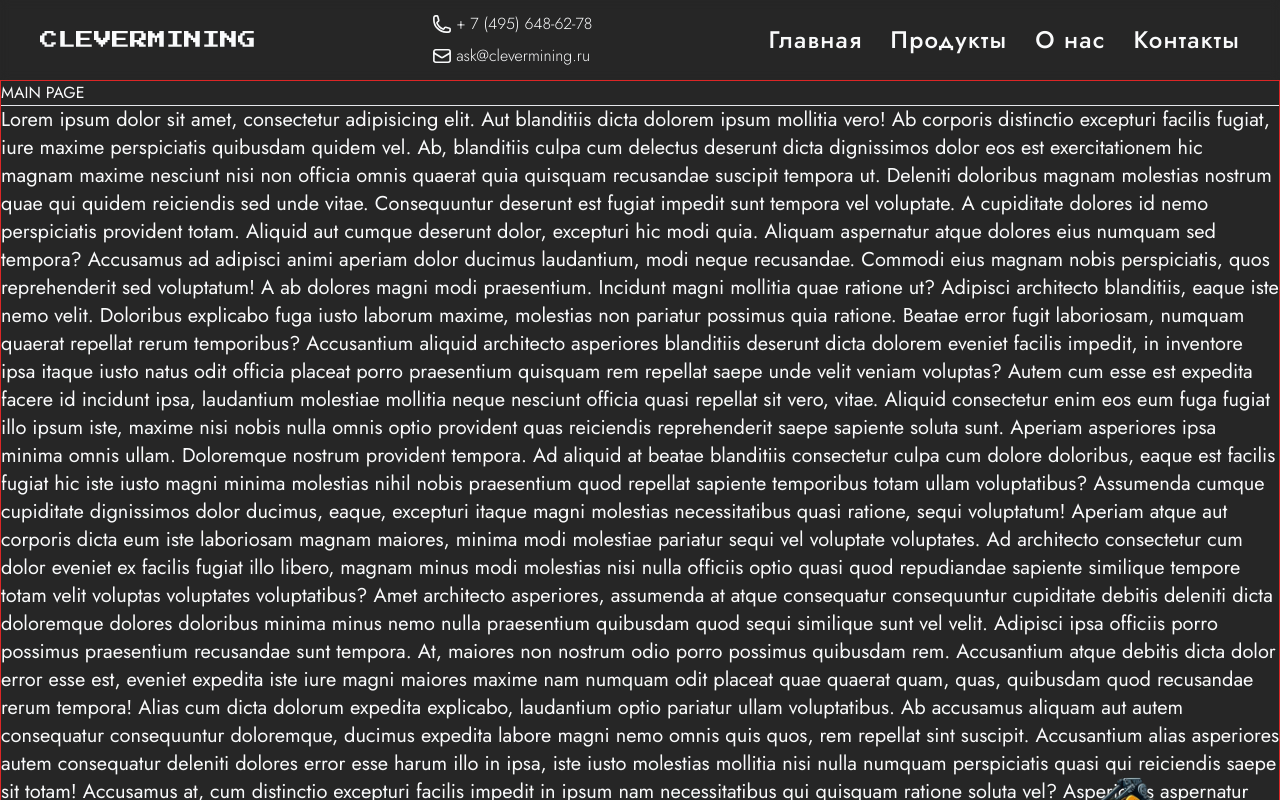
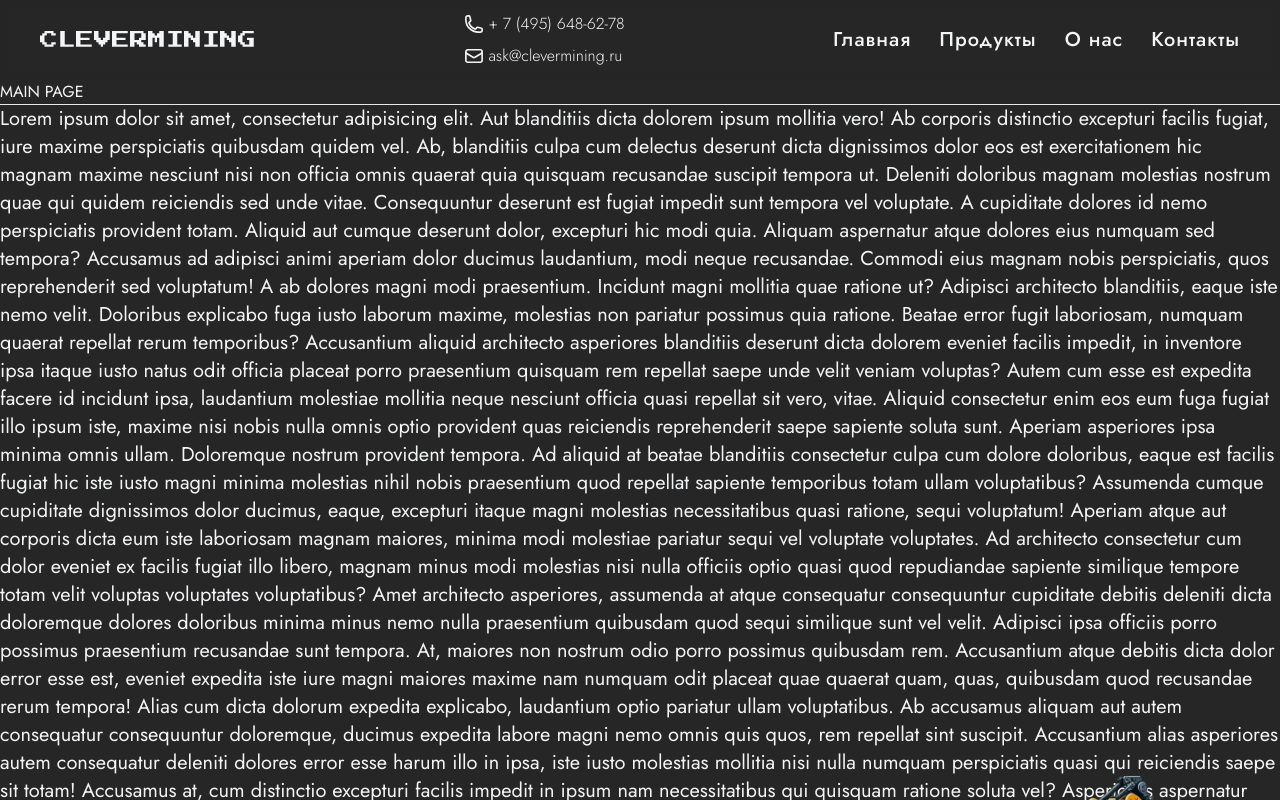
Before and after one commit to AntonRybakou/clevermining, a Next.js app: page / in a window 1280 px wide. Shown: the top 800 px of the page. Built offline with nearby package versions, Linux system fonts and the light colour scheme.

Commit message:
refactor: css

```diff
--- a/styles/index.css
+++ b/styles/index.css
@@ -6,7 +6,7 @@
 @tailwind utilities;
 
 html, body {
-    @apply h-full font-['Jost'] bg-neutral-800 text-gray-50
+    @apply h-full font-['Jost'] bg-neutral-800 text-gray-100
 }
 
 #__next {
@@ -21,17 +21,17 @@ html, body {
 }
 
 .header-nav-link {
-    @apply hover:text-orange-500 py-1.5 text-2xl font-medium tracking-wider;
+    @apply hover:text-orange-500 py-1.5 text-xl font-medium tracking-wider;
     @apply hover:underline hover:underline-offset-2 decoration-2;
 }
 
 .products-sub-menu {
-    @apply absolute z-10 w-64 p-1.5 rounded-l-lg bg-gradient-to-r from-neutral-900;
+    @apply absolute z-10 w-64 p-2 rounded-lg bg-gradient-to-t from-neutral-900;
     @apply to-neutral-800;
 }
 
 .main-wrapper {
-    @apply max-w-7xl my-0 mx-10 xl:w-full xl:mx-auto;
-    @apply flex flex-col flex-wrap flex-auto border border-red-600;
+    @apply max-w-screen-xl my-0 mx-10 xl:w-full xl:mx-auto;
+    @apply flex flex-col flex-wrap flex-auto;
 
 }
```
